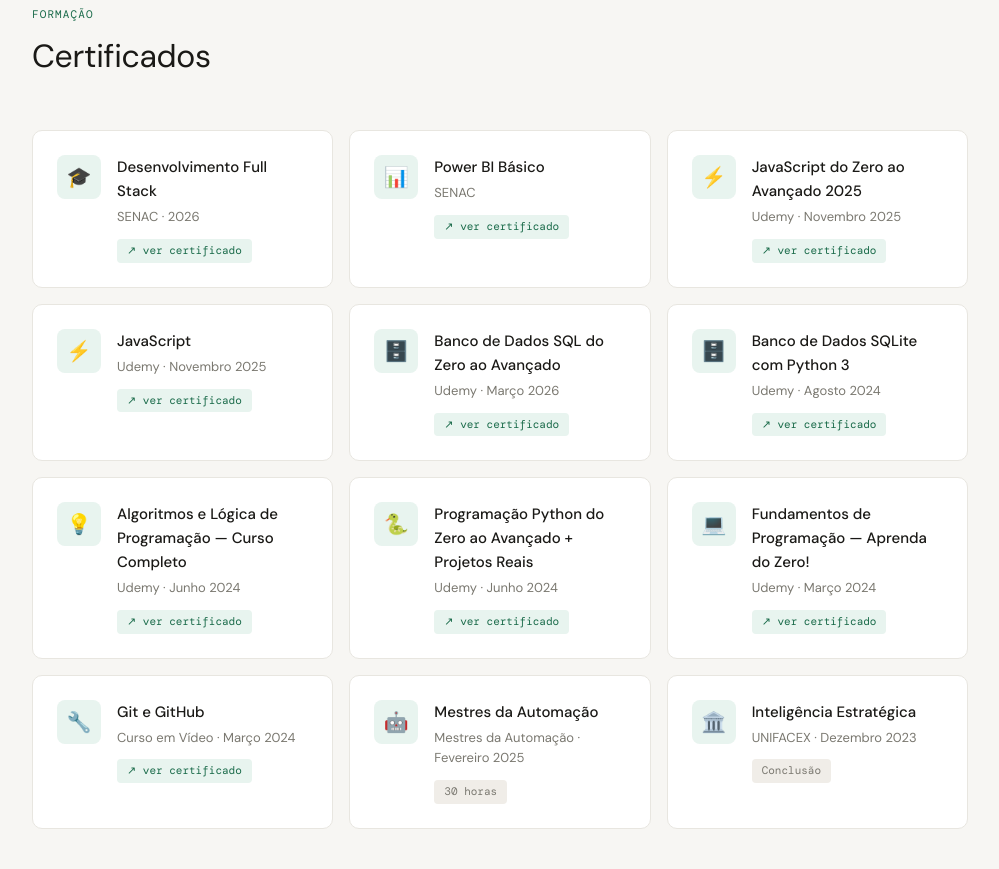
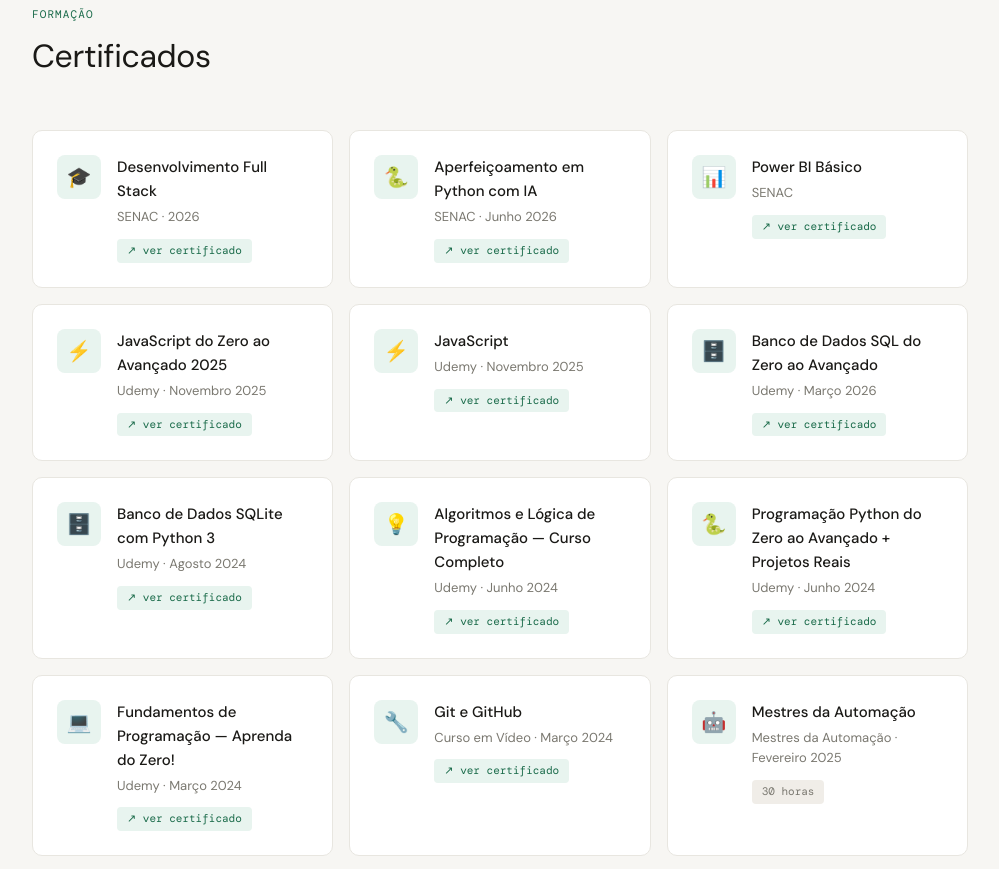
Before and after one commit to vinexfg/vinexfg.github.io, a plain HTML site: page index.html in a window 1280 px wide. Shown: the part 2640-3509 px from the top of the page, without its empty margins (140-1139 px from the left). Drawn offline with nearby package versions, Linux system fonts and the light colour scheme.

Commit message:
python com ia
add o python com ia ao curriculo io

```diff
--- a/index.html
+++ b/index.html
@@ -313,6 +313,14 @@ footer{padding:2rem;text-align:center;font-size:13px;color:var(--muted);font-fam
           <span class="cert-badge">↗ ver certificado</span>
         </div>
       </a>
+      <a class="cert-card" href="certificados/python-com-ia.pdf" target="_blank">
+        <div class="cert-icon">🐍</div>
+        <div class="cert-body">
+          <p class="cert-name">Aperfeiçoamento em Python com IA</p>
+          <p class="cert-issuer">SENAC · Junho 2026</p>
+          <span class="cert-badge">↗ ver certificado</span>
+        </div>
+      </a>
       <a class="cert-card" href="certificados/power-bi-basico.pdf" target="_blank">
         <div class="cert-icon">📊</div>
         <div class="cert-body">
```
